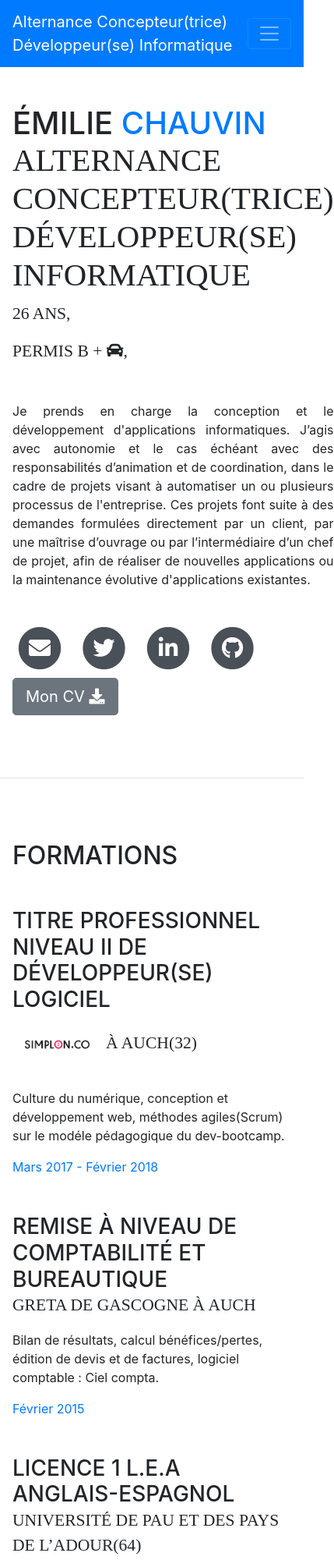
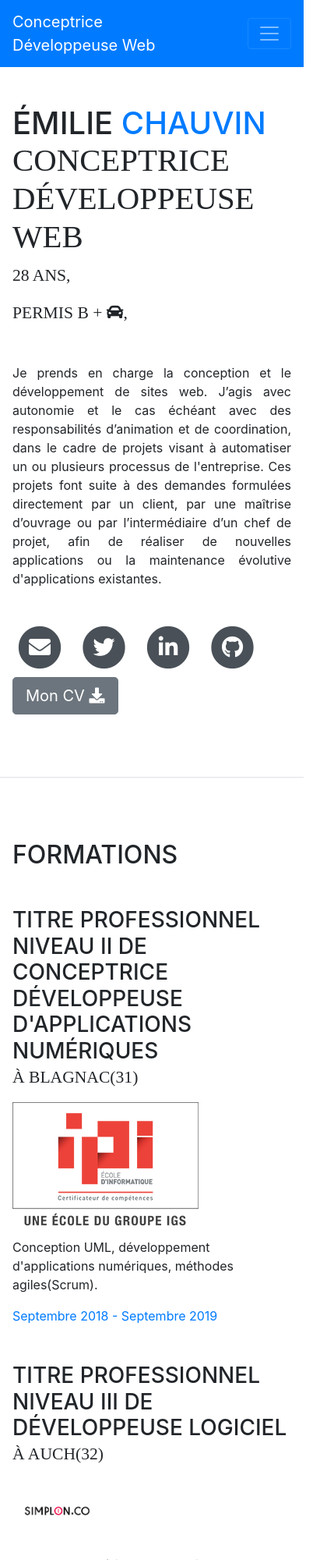
Before and after one commit to Emilie-dev/emilie-chauvin-developpeur-web, a website with bundled scripts: page index.html in a window 390 px wide. Shown: the top 2000 px of the page at 78% size, 429 px wide, since content can reach past the window. Built offline with nearby package versions, Linux system fonts and the light colour scheme; a web font is replaced by a local one.

Commit message:
CV updated

```diff
--- a/index.html
+++ b/index.html
@@ -8,7 +8,7 @@
     <meta name="description" content="">
     <meta name="author" content="">
 
-    <title>CV - Alternance Concepteur(trice) Développeur(se) Informatique</title>
+    <title>Conceptrice Développeuse Web</title>
 
     <!-- Bootstrap core CSS -->
     <link href="vendor/bootstrap/css/bootstrap.min.css" rel="stylesheet">
@@ -40,7 +40,7 @@
     <!-- NAVBAR -->
     <nav class="navbar navbar-expand-lg navbar-dark bg-primary fixed-top" id="sideNav">
       <a class="navbar-brand js-scroll-trigger" href="#page-top">
-        <span class="d-block d-lg-none">Alternance Concepteur(trice)</br>Développeur(se) Informatique</span>
+        <span class="d-block d-lg-none">Conceptrice</br>Développeuse Web</span>
         <span class="d-none d-lg-block">
           <img class="img-fluid img-profile rounded-circle mx-auto mb-2" src="img/profil.png" alt="profil picture">
         </span>
@@ -77,12 +77,12 @@
             <span class="text-primary">Chauvin</span>
           </h1>
           <div class="subheading mb-5">
-            <h3 id="subheading-title">Alternance Concepteur(trice) Développeur(se) Informatique</h3>
-            <p>26 ans,</p>
+            <h3 id="subheading-title">Conceptrice Développeuse Web</h3>
+            <p>28 ans,</p>
             <p>Permis B + <i class="fas fa-car"></i>,</p>
           </div>
           <p class="mb-5" id="subheading-text">
-            Je prends en charge la conception et le développement d'applications informatiques. J’agis avec autonomie et le cas échéant avec des responsabilités d’animation et de coordination, dans le cadre de projets visant à automatiser un ou plusieurs processus de l'entreprise. Ces projets font
+            Je prends en charge la conception et le développement de sites web. J’agis avec autonomie et le cas échéant avec des responsabilités d’animation et de coordination, dans le cadre de projets visant à automatiser un ou plusieurs processus de l'entreprise. Ces projets font
             suite à des demandes formulées directement par un client, par une maîtrise d’ouvrage ou par l’intermédiaire d’un chef de projet, afin de réaliser de nouvelles applications ou la maintenance évolutive d'applications existantes.
           </p>
           <!-- Social links + CV download -->
@@ -122,7 +122,7 @@
               <li class="list-inline-item">
                 <button id="CVbtn" type="button"
                 class="btn btn-secondary btn-lg">
-                  <a href="img/CV/Chauvin_Emilie_Alternance_Concepteur_Developpeur_Informatique.pdf" target="_blank" style="color: #fff; text-decoration: none">Mon CV&nbsp;<i class="fas fa-download"></i></a>
+                  <a href="img/CV/chauvin-emilie-conceptrice-developpeuse-informatique.pdf" target="_blank" style="color: #fff; text-decoration: none">Mon CV&nbsp;<i class="fas fa-download"></i></a>
                 </button>
               </li>
           </ul> <!-- / Social links + CV download -->
@@ -133,14 +133,33 @@
       <section class="resume-section p-3 p-lg-5 d-flex flex-column" id="education">
         <div class="my-auto">
           <h2 class="mb-5">Formations</h2>
+          <!-- Latest Formation -->
+          <div class="resume-item d-flex flex-column flex-md-row mb-5">
+            <div class="resume-content mr-auto">
+              <h3 class="mb-0">Titre professionnel niveau II de Conceptrice Développeuse d'Applications numériques</h3>
+              <div class="subheading mb-3">à Blagnac(31)</div>
+              <div class="subheading mb-3">
+                <a id="link_IPI" href="https://www.ipi-ecoles.com/" target="_blank">
+                  <img id="logo_IPI" src="img/logo-ipi-ecole-informatique.png">
+                </a>
+              </div>
+              <div>
+                <p>Conception UML, développement d'applications numériques, méthodes agiles(Scrum).</p>
+              </div>
+            </div>
+            <div class="resume-date text-md-right">
+              <span class="text-primary">Septembre 2018 - Septembre 2019</span>
+            </div>
+          </div>
           <!-- F1 -->
           <div class="resume-item d-flex flex-column flex-md-row mb-5">
             <div class="resume-content mr-auto">
-              <h3 class="mb-0">Titre professionnel niveau II de Développeur(se) Logiciel</h3>
+              <h3 class="mb-0">Titre professionnel niveau III de Développeuse Logiciel</h3>
+              <div class="subheading mb-3">à Auch(32)</div>
               <div class="subheading mb-3">
                 <a id="link_Simplon" href="https://simplon.co/" target="_blank">
                   <img id="logo_Simplon" src="img/logo_Simplon.png">
-                </a>à Auch(32)
+                </a>
               </div>
               <div>
                 <p>Culture du numérique, conception et développement web, méthodes agiles(Scrum) sur le modéle pédagogique du dev-bootcamp.</p>
@@ -190,6 +209,19 @@
       <section class="resume-section p-3 p-lg-5 d-flex flex-column" id="experience">
         <div class="my-auto">
           <h2 class="mb-5">Expériences professionnelles</h2>
+          <!-- Latest experience -->
+          <div class="resume-item d-flex flex-column flex-md-row mb-5">
+            <div class="resume-content mr-auto">
+              <h3 class="mb-0">Alternance Conceptrice Développeuse web</h3>
+              <div class="subheading mb-3">Graphibox à Gimont(32)</div>
+              <p>
+                Conception et développement du site vitrine de l'entreprise avec le framework Vue.js. Maintenance de sites existants. Gestion des clients.
+              </p>
+            </div>
+            <div class="resume-date text-md-right">
+              <span class="text-primary">Septembre 2018 - Septembre 2019</span>
+            </div>
+          </div>
           <!-- E1 -->
           <div class="resume-item d-flex flex-column flex-md-row mb-5">
             <div class="resume-content mr-auto">
@@ -304,8 +336,8 @@
               </a>
             </li>
             <li class="list-inline-item">
-              <a href="https://angularjs.org/">
-                <i class="devicon-angularjs-plain-wordmark"></i>
+              <a href="https://vuejs.org/">
+                <i class="devicon-vuejs-plain"></i>
               </a>
             </li>
             <li class="list-inline-item">
```
Also changed, not shown: img/logo-ipi-ecole-informatique.png (added), img/profil.png, 2 other files.
